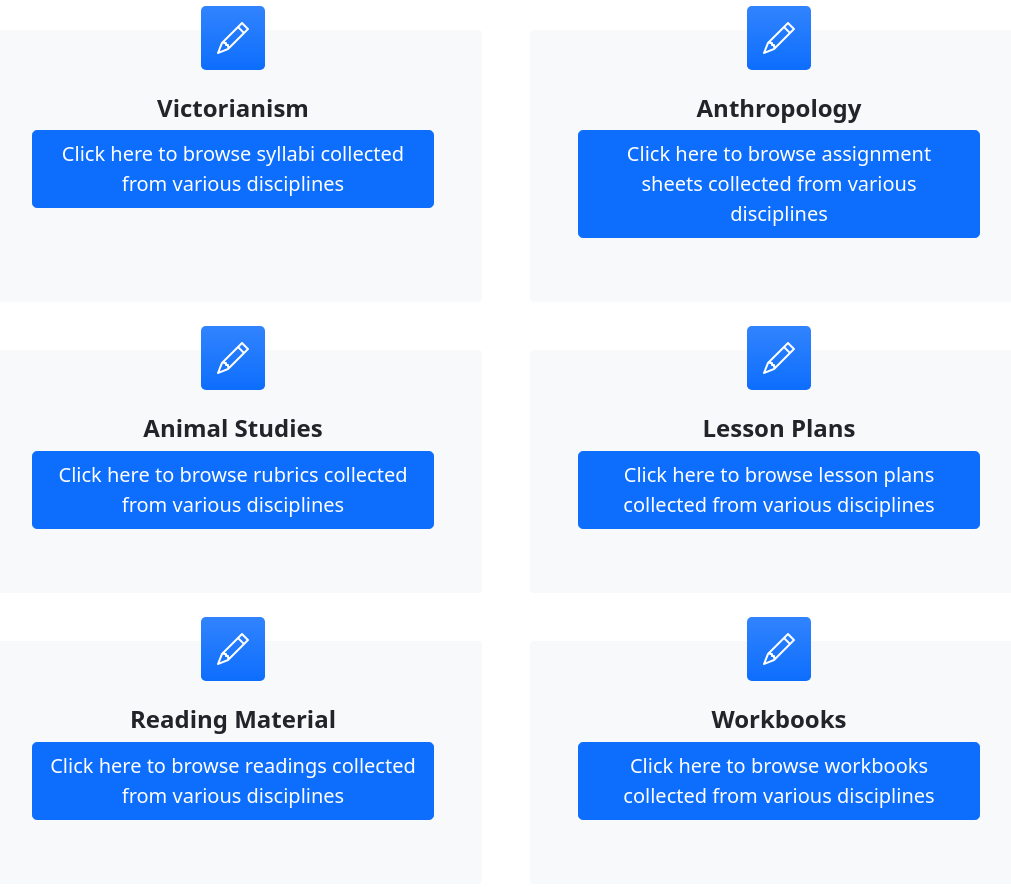
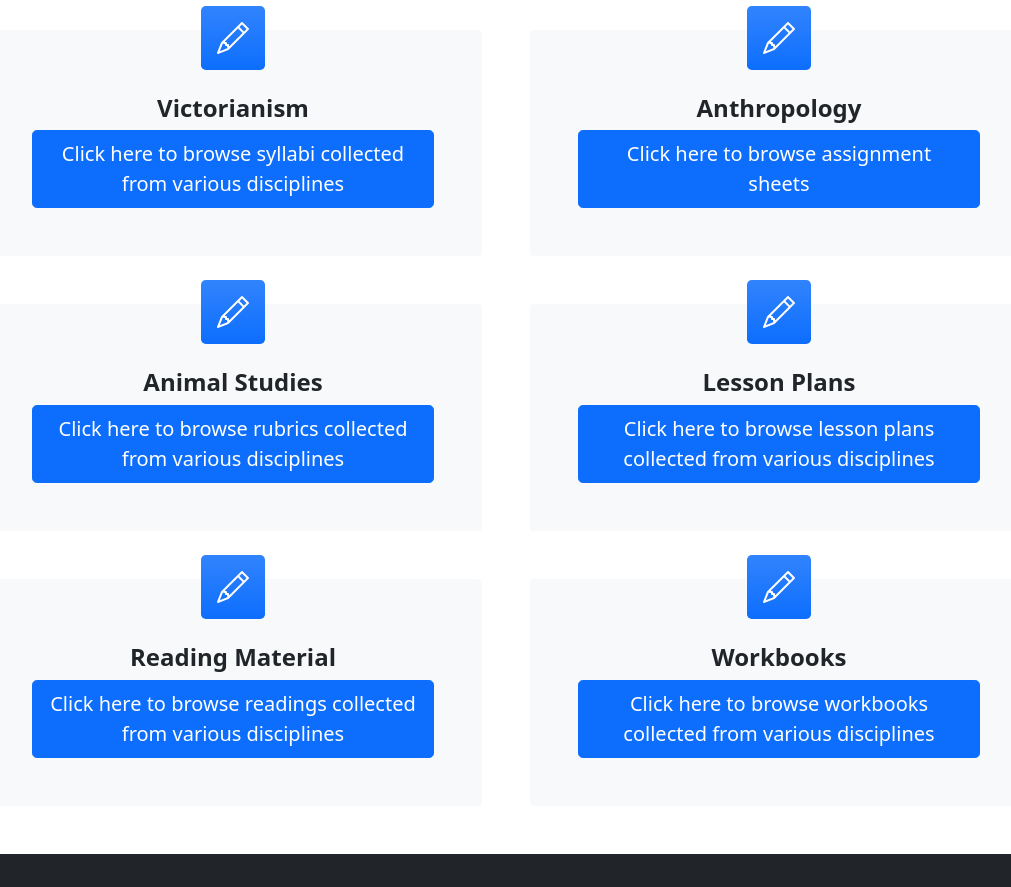
Before and after one commit to Sandy-Burnley/SJC, a plain HTML site: page assignments.html in a window 1280 px wide. Shown: the part 440-1327 px from the top of the page, without its empty margins (134-1145 px from the left). Drawn offline with nearby package versions, Linux system fonts and the light colour scheme.

Commit message:
Update assignments.html

```diff
--- a/assignments.html
+++ b/assignments.html
@@ -49,7 +49,7 @@
                             <div class="card-body text-center p-4 p-lg-5 pt-0 pt-lg-0">
                                 <div class="feature bg-primary bg-gradient text-white rounded-3 mb-4 mt-n4"><i class="bi bi-pencil"></i></div>
                                 <h2 class="fs-4 fw-bold">Victorianism</h2>
-                                <p class="btn btn-primary btn-lg" href="syllabi.html">Click here to browse syllabi collected from various disciplines</p>
+                                <a class="btn btn-primary btn-lg" href="syllabi.html">Click here to browse syllabi collected from various disciplines</a>
                             </div>
                         </div>
                     </div>
@@ -58,7 +58,7 @@
                             <div class="card-body text-center p-4 p-lg-5 pt-0 pt-lg-0">
                                 <div class="feature bg-primary bg-gradient text-white rounded-3 mb-4 mt-n4"><i class="bi bi-pencil"></i></div>
                                 <h2 class="fs-4 fw-bold">Anthropology</h2>
-                                <p class="btn btn-primary btn-lg">Click here to browse assignment sheets collected from various disciplines</p>
+                                <a class="btn btn-primary btn-lg">Click here to browse assignment sheets</a>
                             </div>
                         </div>
                     </div>
@@ -67,7 +67,7 @@
                             <div class="card-body text-center p-4 p-lg-5 pt-0 pt-lg-0">
                                 <div class="feature bg-primary bg-gradient text-white rounded-3 mb-4 mt-n4"><i class="bi bi-pencil"></i></div>
                                 <h2 class="fs-4 fw-bold">Animal Studies</h2>
-                                <p class="btn btn-primary btn-lg">Click here to browse rubrics collected from various disciplines</p>
+                                <a class="btn btn-primary btn-lg">Click here to browse rubrics collected from various disciplines</a>
                             </div>
                         </div>
                     </div>
@@ -76,7 +76,7 @@
                             <div class="card-body text-center p-4 p-lg-5 pt-0 pt-lg-0">
                                 <div class="feature bg-primary bg-gradient text-white rounded-3 mb-4 mt-n4"><i class="bi bi-pencil"></i></div>
                                 <h2 class="fs-4 fw-bold">Lesson Plans</h2>
-                                <p class="btn btn-primary btn-lg">Click here to browse lesson plans collected from various disciplines</p>
+                                <a class="btn btn-primary btn-lg">Click here to browse lesson plans collected from various disciplines</a>
                             </div>
                         </div>
                     </div>
@@ -85,7 +85,7 @@
                             <div class="card-body text-center p-4 p-lg-5 pt-0 pt-lg-0">
                                 <div class="feature bg-primary bg-gradient text-white rounded-3 mb-4 mt-n4"><i class="bi bi-pencil"></i></div>
                                 <h2 class="fs-4 fw-bold">Reading Material</h2>
-                                <p class="btn btn-primary btn-lg">Click here to browse readings collected from various disciplines</p>
+                                <a class="btn btn-primary btn-lg">Click here to browse readings collected from various disciplines</a>
                             </div>
                         </div>
                     </div>
@@ -94,7 +94,7 @@
                             <div class="card-body text-center p-4 p-lg-5 pt-0 pt-lg-0">
                                 <div class="feature bg-primary bg-gradient text-white rounded-3 mb-4 mt-n4"><i class="bi bi-pencil"></i></div>
                                 <h2 class="fs-4 fw-bold">Workbooks</h2>
-                                <p class="btn btn-primary btn-lg">Click here to browse workbooks collected from various disciplines</p>
+                                <a class="btn btn-primary btn-lg">Click here to browse workbooks collected from various disciplines</a>
                             </div>
                         </div>
                     </div>
```
